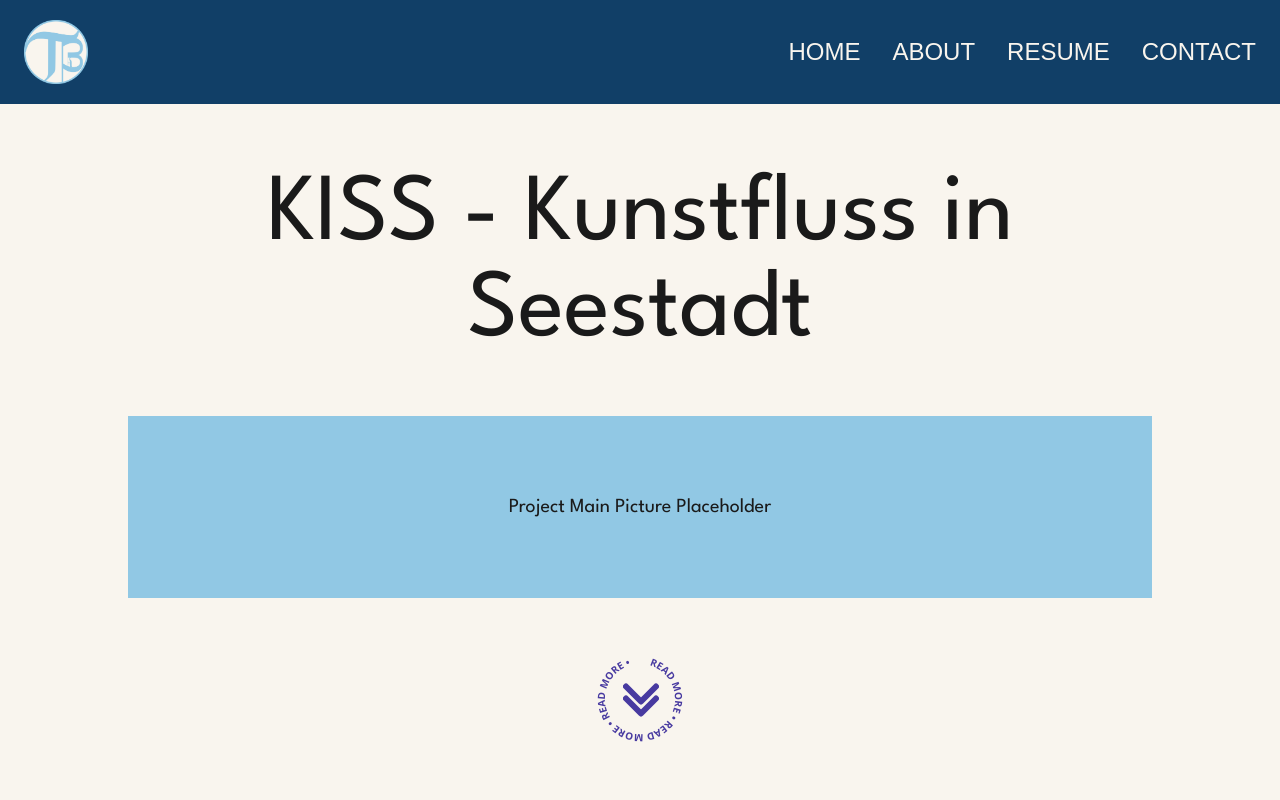
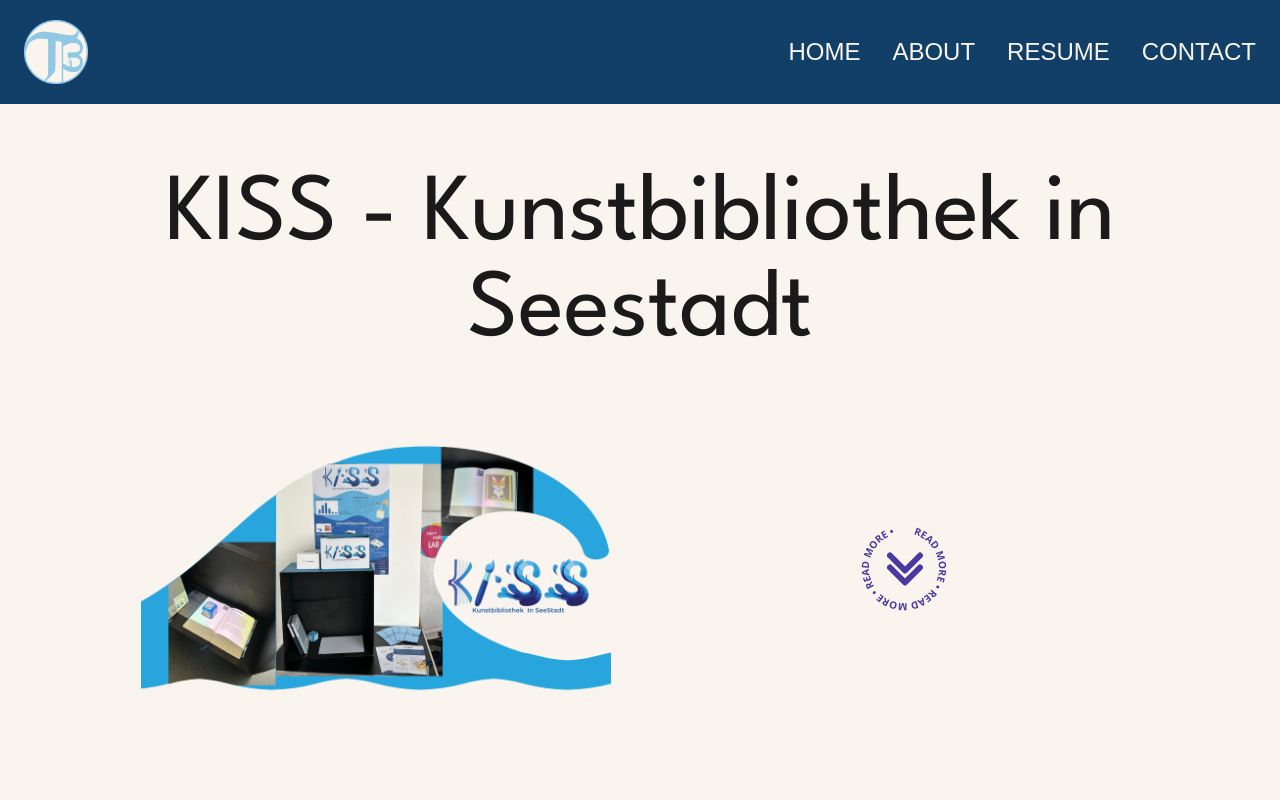
Before and after one commit to Tthide/Personal-Portfolio, an Angular app: page /project/0 in a window 1280 px wide. Shown: the top 800 px of the page. Built offline with nearby package versions, Linux system fonts and the light colour scheme; a web font is replaced by a local one.

Commit message:
feat: added info card picture

```diff
--- a/public/data/projects.json
+++ b/public/data/projects.json
@@ -4,7 +4,7 @@
             "id": 0,
             "content": {
                 "info_card": {
-                    "title": "KISS - Kunstfluss in Seestadt",
+                    "title": "KISS - Kunstbibliothek in Seestadt",
                     "subtitle": "Interactive Tangible Design",
                     "desc": "A Public Visual & Interactive Library to discover & support local Artists through physical yet digital artbooks.",
                     "key_words": [
@@ -13,7 +13,7 @@
                         "User Studies"
                     ],
                     "picture": {
-                        "url": "",
+                        "url": "./data/gallery/0/info_card_kiss.png",
                         "alt": ""
                     }
                 },
@@ -127,7 +127,10 @@
                         "Prototyping",
                         "User Studies"
                     ],
-                    "picture_url": ""
+                    "picture": {
+                        "url": "./data/gallery/0/info_card_kiss.png",
+                        "alt": ""
+                    }
                 },
                 "project_overview": {
                     "desc": "",
--- a/src/app/project-item/project-item.html
+++ b/src/app/project-item/project-item.html
@@ -1,25 +1,34 @@
 @if (project$ | async; as project)
 {<div class="flex flex-col gap-20">
     <!-- Hero -->
-    <section class="flex flex-col items-center gap-14 text-center min-h-hero lg:min-h-hero-lg">
-        <h1 class="text-smooth_dark text-5xl lg:text-8xl font-spartan" [innerHTML]="project.content.info_card.title">
-        </h1>
-        <div class="grow w-full bg-accent_blue flex items-center justify-center">
+    <section class="flex flex-col items-center text-center h-hero lg:h-hero-lg">
+        <!-- Title -->
+        <h1 class="text-smooth_dark text-5xl lg:text-8xl font-spartan mb-8"
+            [innerHTML]="project.content.info_card.title"></h1>
+
+        <!-- Middle container: img + icon on lg+, img only on smaller screens -->
+        <div class="flex-1 flex flex-col lg:flex-row items-center justify-center w-full overflow-hidden gap-8">
+            <!-- Picture -->
             @if (project.content.info_card.picture.url) {
             <img [src]="project.content.info_card.picture.url" [alt]="project.content.info_card.picture.alt"
-                class="max-h-96 object-contain" />
+                class="max-w-full max-h-full object-contain lg:flex-1" />
             }
-            @else{
+            @else {
             <span class="text-smooth_dark text-lg sm:text-xl font-spartan">
                 Project Main Picture Placeholder
-            </span>}
-        </div>
+            </span>
+            }
 
-        <div class="hidden lg:flex justify-center items-center w-full">
-            <app-rotating-text-icon [size]="90" [fontSize]="10" [text]="'READ MORE'" [speed]="14"
-                [scale]="2"></app-rotating-text-icon>
+            <!-- Rotating icon -->
+            <div class="hidden lg:flex justify-center items-center lg:flex-1">
+                <app-rotating-text-icon [size]="90" [fontSize]="10" [text]="'READ MORE'" [speed]="14"
+                    [scale]="2"></app-rotating-text-icon>
+            </div>
         </div>
     </section>
+
+
+
 
     <div class="w-full border-t-4 border-primary"></div>
 
--- a/tailwind.config.js
+++ b/tailwind.config.js
@@ -3,6 +3,10 @@ module.exports = {
   theme: {
     extend: {
       minHeight: {
+        'hero-lg': 'calc(100dvh - 14rem)',   // large screen
+        'hero': 'calc(100dvh - 8rem)',      // default
+      },
+      height: {
         'hero-lg': 'calc(100dvh - 14rem)',   // large screen
         'hero': 'calc(100dvh - 8rem)',      // default
       },
```
Also changed, not shown: public/data/gallery/0/info_card_kiss.png (added).
